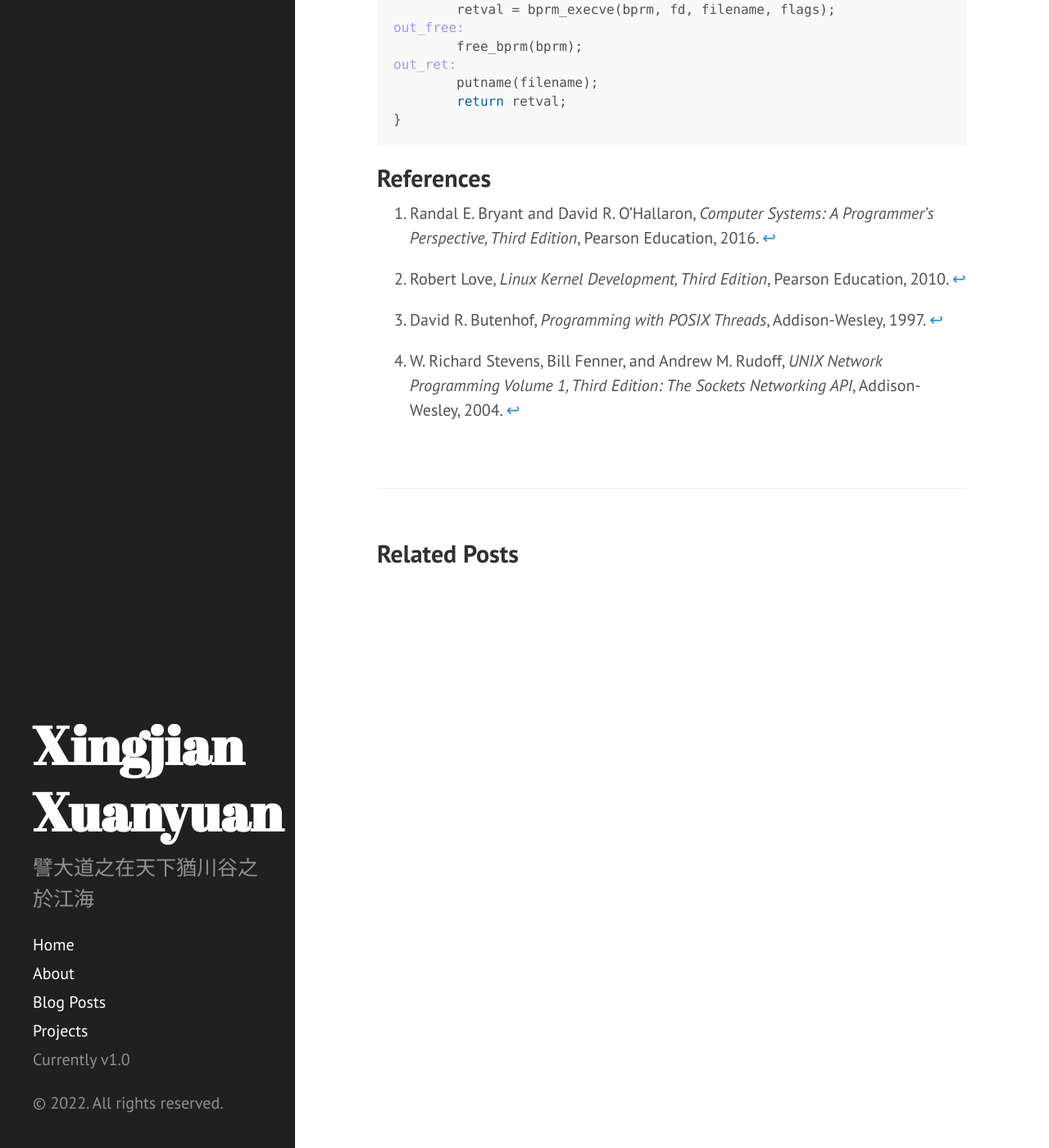
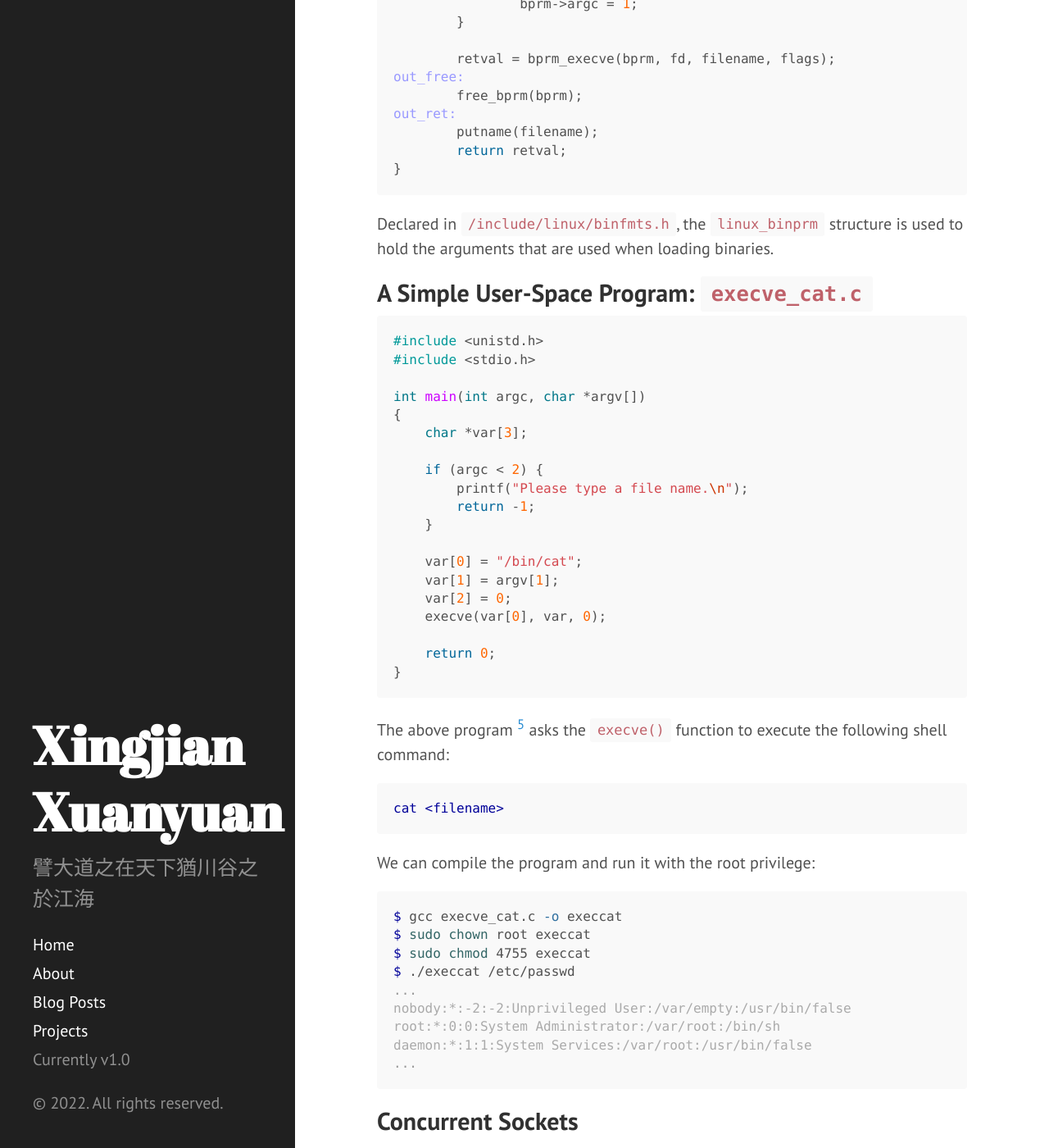
Before and after one commit to XingjianXuanyuan/XingjianXuanyuan.github.io, a Jekyll site: the page built from _posts/2021-12-25-fork-execve.md, in a window 1280 px wide and 1400 px high, scrolled down 6613 px. Shown: the whole window at 82% size. Built offline with Jekyll 4.4.1, drawn with Linux system fonts in a browser that asks for light colours; some of the changed text lies outside the part shown.

Commit message:
edit execve

````diff
--- a/_posts/2021-12-25-fork-execve.md
+++ b/_posts/2021-12-25-fork-execve.md
@@ -4,7 +4,7 @@ title: "Linux Processes: fork() and execve() Under the Hood"
 category: "Computing Systems"
 ---
 
-In this post, I would like to give a brief account of two Linux system calls---[<code>fork(2)</code>](https://man7.org/linux/man-pages/man2/fork.2.html) and [<code>execve(2)</code>](https://man7.org/linux/man-pages/man2/execve.2.html)---with system-level implementation details presented and Linux socket programming examples explained. These two functions are commonly used by Linux processes from both user and kernel spaces. In particular, as you can see below, they are involved in the Linux kernel initialization process. [The GitBook "Linux Insides"](https://0xax.gitbooks.io/linux-insides/content/) provides a comprehensive discussion on this topic.
+In this post, I would like to give a brief account of two Linux system calls---[<code>fork(2)</code>](https://man7.org/linux/man-pages/man2/fork.2.html) and [<code>execve(2)</code>](https://man7.org/linux/man-pages/man2/execve.2.html)---with operating system kernel implementation details presented and two code examples explained. <code>fork(2)</code> and <code>execve(2)</code> are commonly used by Linux processes from both user and kernel spaces. In particular, as you can see below, they are involved in the Linux kernel initialization process. [The GitBook "Linux Insides"](https://0xax.gitbooks.io/linux-insides/content/) provides a comprehensive discussion on this topic.
 
 <p style="color:gray; font-size:80%;">
 Note that the number enclosed in parentheses after the object name indicates the section of the Linux man pages in which the object is described. The <a href="https://man7.org/linux/man-pages/index.html">Linux man pages</a> is divided into eight sections:
@@ -205,6 +205,54 @@ out_ret:
 }
 ```
 
+Declared in <code>/include/linux/binfmts.h</code>, the <code>linux_binprm</code> structure is used to hold the arguments that are used when loading binaries.
+
+## A Simple User-Space Program: <code>execve_cat.c</code>
+
+```c
+#include <unistd.h>
+#include <stdio.h>
+
+int main(int argc, char *argv[])
+{
+    char *var[3];
+
+    if (argc < 2) {
+        printf("Please type a file name.\n");
+        return -1;
+    }
+
+    var[0] = "/bin/cat";
+    var[1] = argv[1];
+    var[2] = 0;
+    execve(var[0], var, 0);
+
+    return 0;
+}
+```
+
+The above program [^5] asks the <code>execve()</code> function to execute the following shell command:
+
+```console
+cat <filename>
+```
+
+We can compile the program and run it with the root privilege:
+
+```console
+$ gcc execve_cat.c -o execcat
+$ sudo chown root execcat
+$ sudo chmod 4755 execcat
+$ ./execcat /etc/passwd
+...
+nobody:*:-2:-2:Unprivileged User:/var/empty:/usr/bin/false
+root:*:0:0:System Administrator:/var/root:/bin/sh
+daemon:*:1:1:System Services:/var/root:/usr/bin/false
+...
+```
+
+## Concurrent Sockets
+
 ## References
 
 [^1]: Randal E. Bryant and David R. O'Hallaron, *Computer Systems: A Programmer's Perspective, Third Edition*, Pearson Education, 2016.
@@ -214,3 +262,5 @@ out_ret:
 [^3]: David R. Butenhof, *Programming with POSIX Threads*, Addison-Wesley, 1997.
 
 [^4]: W. Richard Stevens, Bill Fenner, and Andrew M. Rudoff, *UNIX Network Programming Volume 1, Third Edition: The Sockets Networking API*, Addison-Wesley, 2004.
+
+[^5]: Wenliang Du, *Computer & Internet Security: A Hands-on Approach, Second Edition*, 2019.
````
